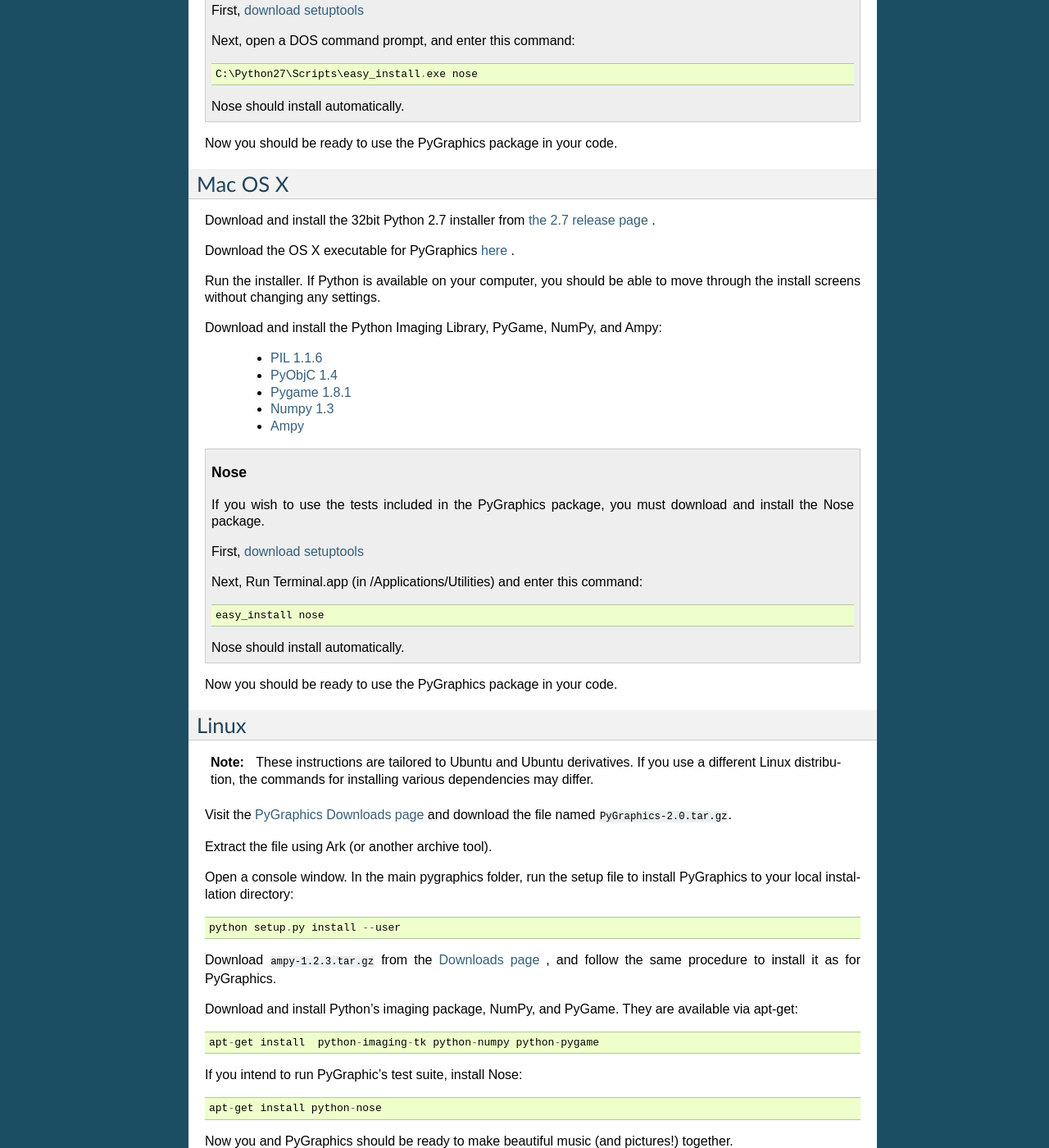
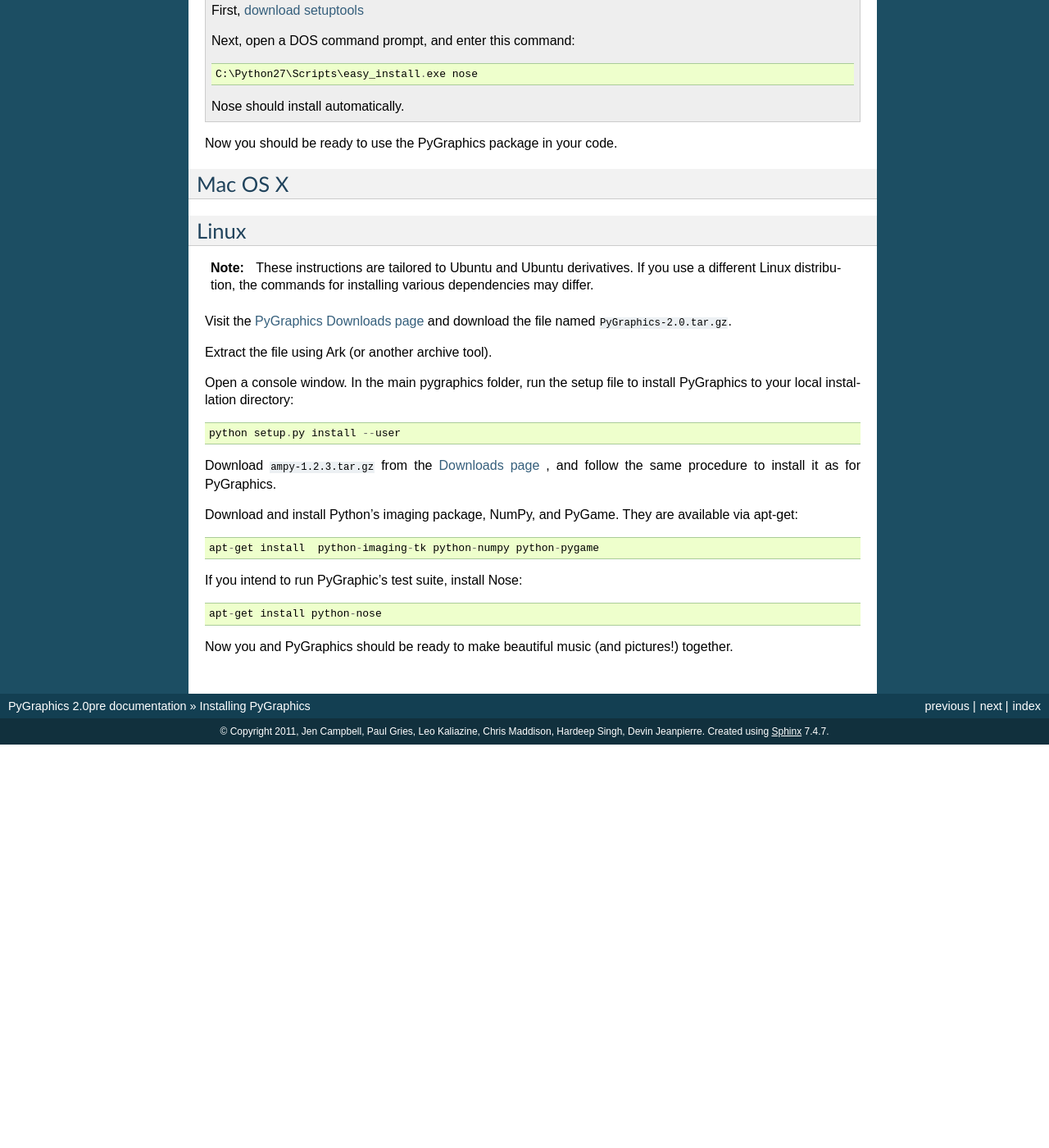
Before and after one commit to yuyutyrdinatry/pygraphics, a Sphinx documentation site: the page built from docs/install.rst, in a window 1280 px wide and 1400 px high, scrolled down 647 px. Shown: the whole window at 82% size. Built offline with Sphinx 7.4.7, drawn with Linux system fonts in a browser that asks for light colours; after the commit the page ends 1555 px from its top, so only the background shows below that.

Commit message:
removed faulty os x install instructions

```diff
--- a/docs/install.rst
+++ b/docs/install.rst
@@ -48,34 +48,6 @@
 
 .. todo:: OS X installation guide.
 
-Download and install the 32bit Python 2.7 installer from `the 2.7 release page <http://www.python.org/download/releases/2.7/>`_ .
-
-Download the OS X executable for PyGraphics `here <http://pypi.python.org/packages/any/P/PyGraphics/PyGraphics-2.0.win32.exe>`_ .
-
-Run the installer. If Python is available on your computer, you should be able to move through the install screens without changing any settings.
-
-Download and install the Python Imaging Library, PyGame, NumPy, and Ampy:
-
-    * `PIL 1.1.6 <http://pythonmac.org/packages/py25-fat/dmg/PIL-1.1.6-py2.7-macosx10.4-2007-05-18.dmg>`_
-    * `PyObjC 1.4 <http://pythonmac.org/packages/py25-fat/mpkg/pyobjc-1.4-py2.7-macosx10.4.mpkg.zip>`_
-    * `Pygame 1.8.1 <http://www.pygame.org/ftp/pygame-1.8.1release-py2.7-macosx10.5.zip>`_
-    * `Numpy 1.3 <http://sourceforge.net/project/showfiles.php?group_id=1369&package_id=175103>`_
-    * `Ampy <http://pygraphics.googlecode.com/files/ampy-1.2.3.win32.exe>`_
-
-.. topic:: Nose
-
-    If you wish to use the tests included in the PyGraphics package, you must download and install the Nose package.
-
-    First, `download setuptools <http://pypi.python.org/pypi/setuptools/>`_
-
-    Next, Run Terminal.app (in /Applications/Utilities) and enter this command::
-
-        easy_install nose
-
-    Nose should install automatically.
-
-Now you should be ready to use the PyGraphics package in your code.
-
 Linux
 =====
 
```
